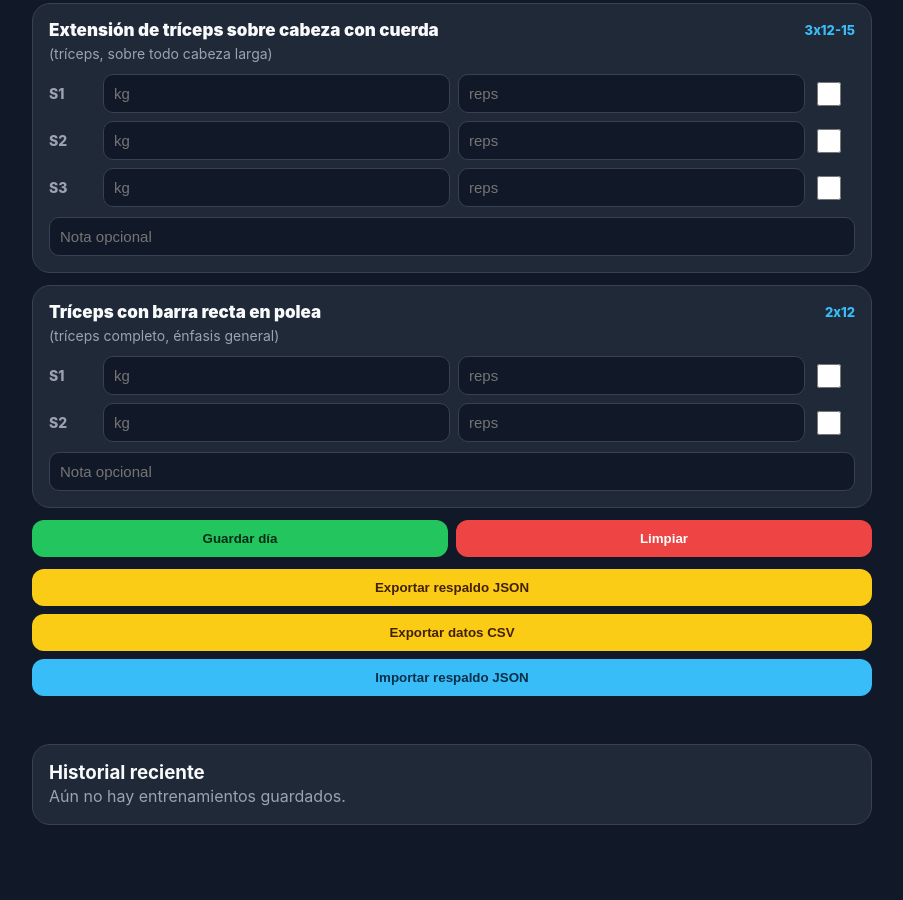
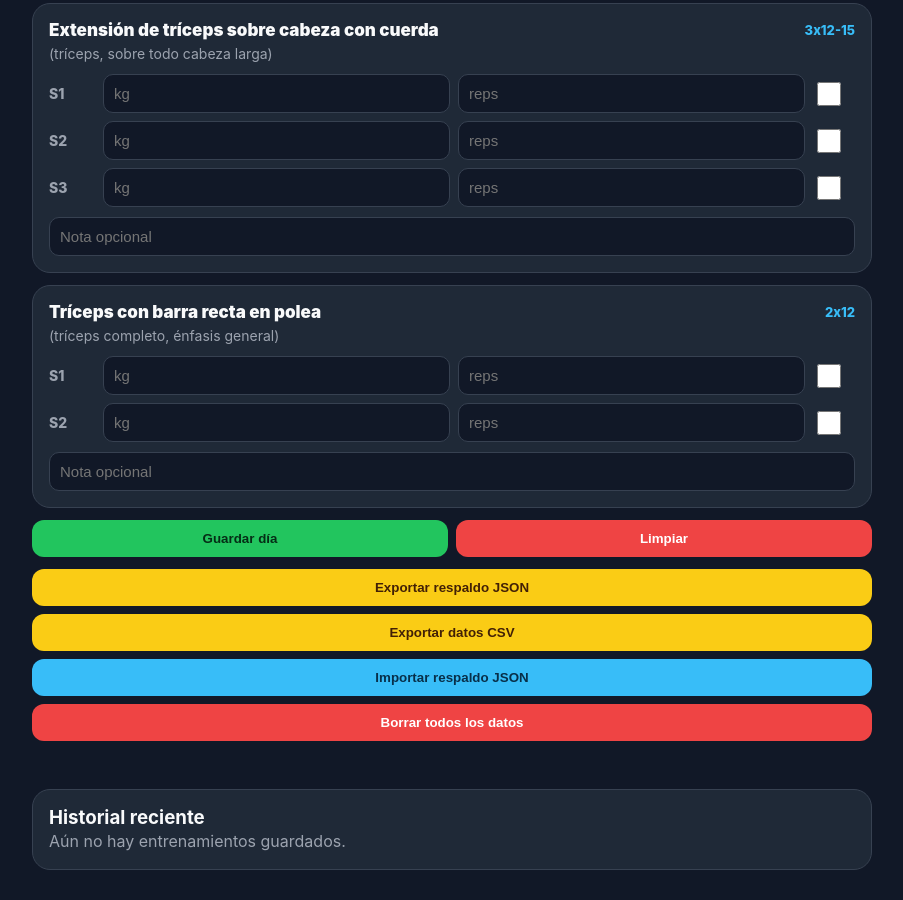
Before and after one commit to meroz-mw/rutina-gym, a plain HTML site: page index.html in a window 1280 px wide. Shown: the part 1664-2564 px from the top of the page, without its empty margins (188-1091 px from the left). Before the commit the page ends 2519 px from the top, so only its background shows below. Drawn offline with Linux system fonts and the light colour scheme.

Commit message:
Update index.html

```diff
--- a/index.html
+++ b/index.html
@@ -49,6 +49,7 @@
         <button class="export" onclick="exportBackup()">Exportar respaldo JSON</button>
         <button class="export" onclick="exportCsv()">Exportar datos CSV</button>
         <button class="import" onclick="document.getElementById('importFile').click()">Importar respaldo JSON</button>
+        <button class="clear" onclick="clearAllData()">Borrar todos los datos</button>
         <input id="importFile" class="hidden" type="file" accept="application/json,.json" onchange="importBackup(event)" />
       </div>
       <div class="message" id="message"></div>
@@ -214,6 +215,15 @@
       showMessage("Día limpiado.");
     }
 
+    function clearAllData(){
+      var ok = confirm("¿Seguro que quieres borrar TODOS los datos de la app? Se borrarán borradores, historial y dashboard. Te conviene exportar un respaldo JSON antes si tienes datos reales.");
+      if(!ok) return;
+      for(var i=0;i<routine.length;i++) localStorage.removeItem("rutina-gym-dia-"+(i+1));
+      localStorage.removeItem(historyKey());
+      renderWorkout();
+      showMessage("Todos los datos fueron borrados.");
+    }
+
     function renderHistory(){
       var history=safeJson(localStorage.getItem(historyKey()),[]);
       var list=document.getElementById("historyList");
```
